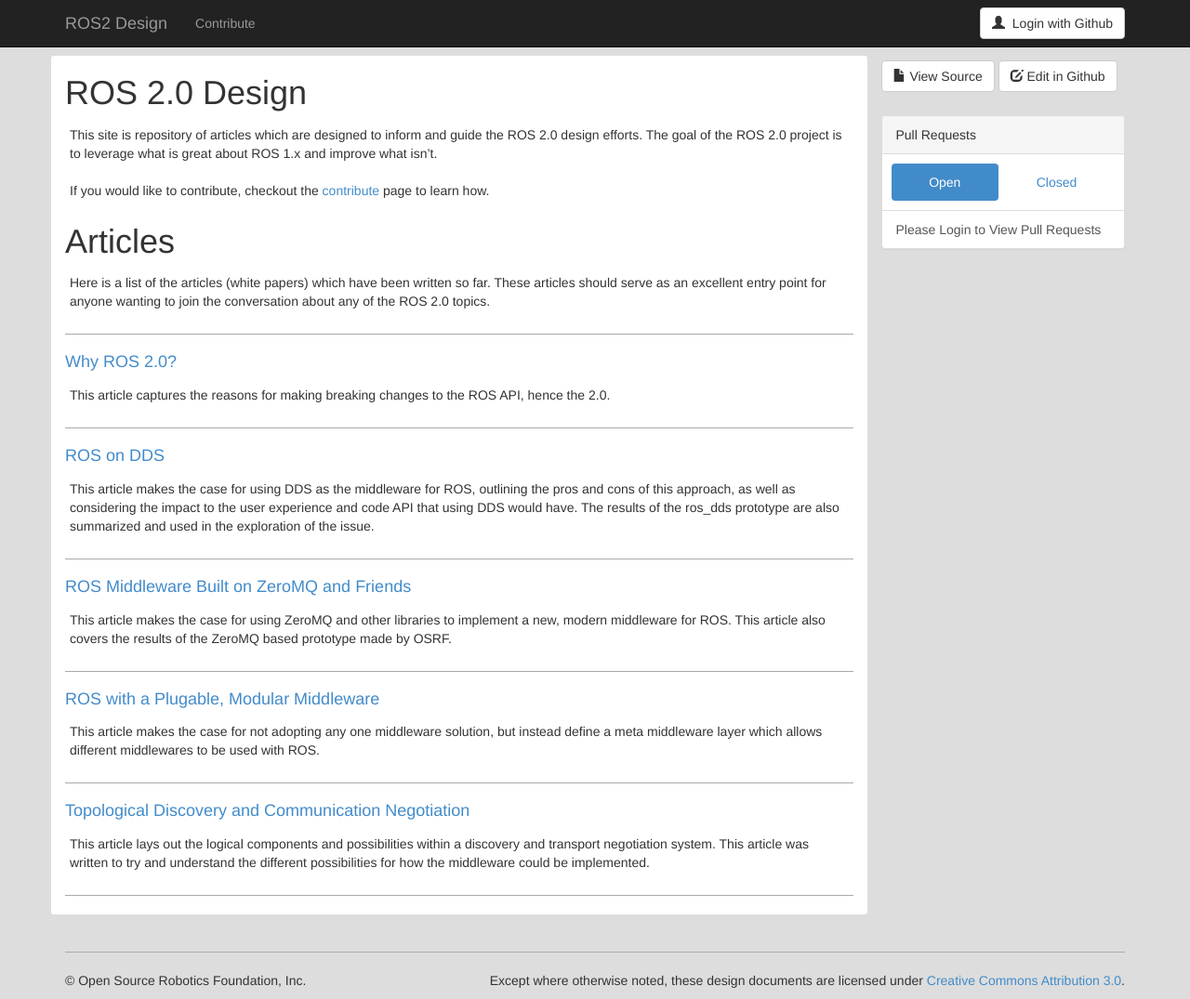
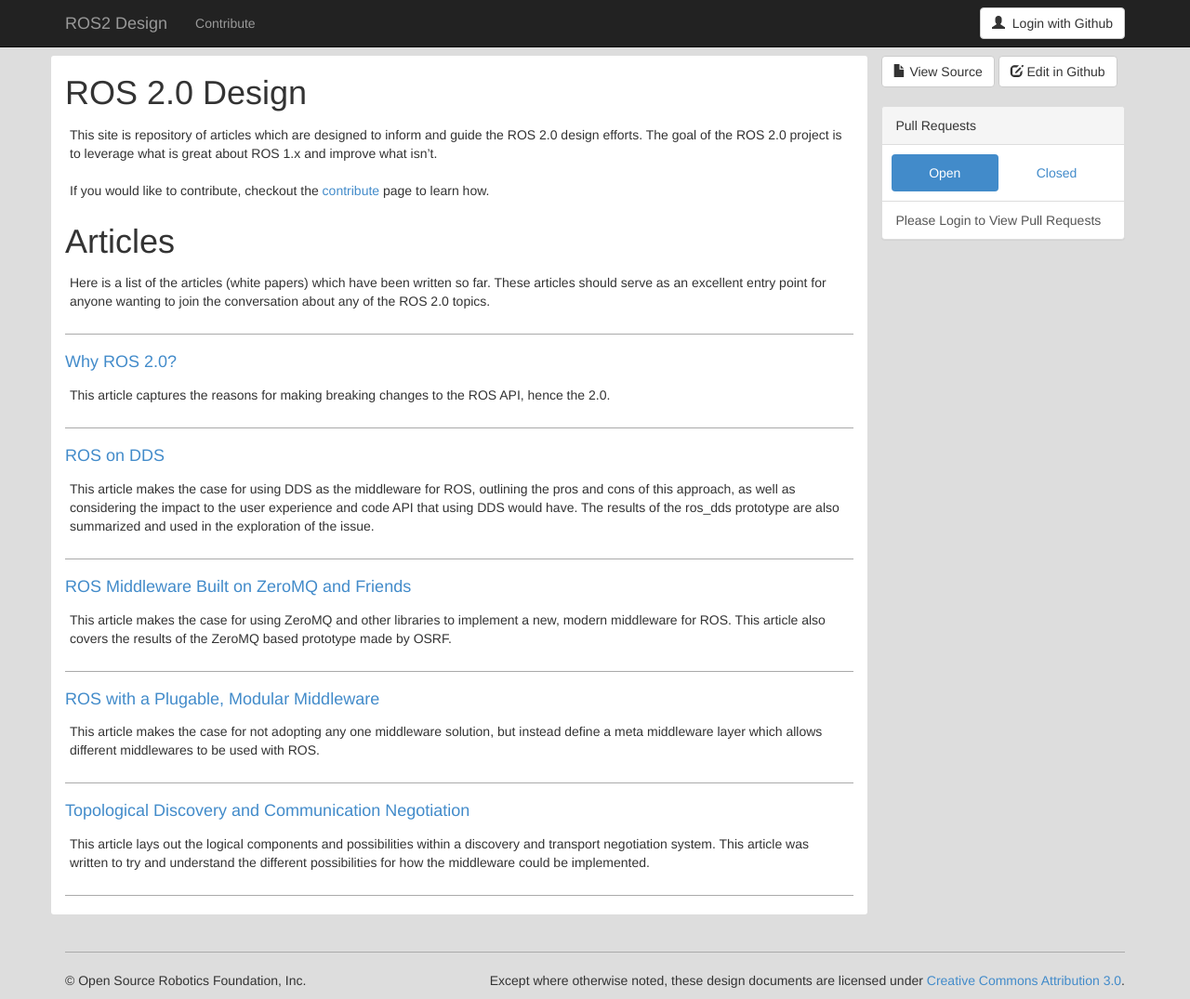
Before and after one commit to ros2/design, a Jekyll site: the page built from index.md, in a window 1280 px wide and 1075 px high. Shown: the whole window at 93% size. Built offline with Jekyll 4.4.1, drawn with Linux system fonts in a browser that asks for light colours; nearby versions of some CDN libraries.

Commit message:
align sidebar buttons with top of content

```diff
--- a/css/ros2-design.css
+++ b/css/ros2-design.css
@@ -12,6 +12,10 @@
 .content-container {
     border-radius: 3px;
     background-color: #fff;
+}
+
+.sidebar-container > a {
+    margin: 0;
 }
 
 .tbmargin {
```
